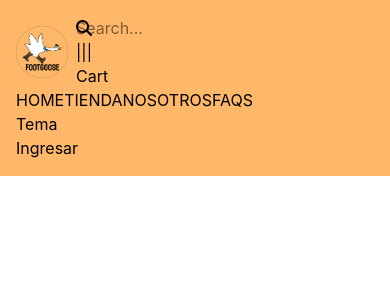
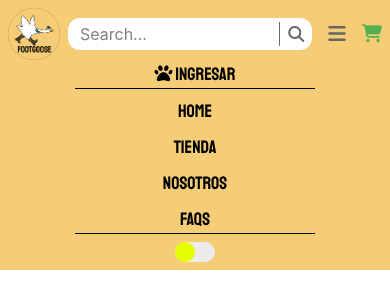
Before and after one commit to Marcos676/e-commerce-petshop, a React (Vite) app in the folder client/: page / in a window 390 px wide. Shown: the top 308 px of the page. Built offline with nearby package versions, Linux system fonts and the light colour scheme.

Commit message:
Implementa el cambio de tema en el componente Header y mejora la navegación móvil

```diff
--- a/client/src/components/Header.tsx
+++ b/client/src/components/Header.tsx
@@ -1,8 +1,37 @@
 import logo from "../assets/logo.png";
+import { useState, useRef, useEffect } from "react";
+import { replaceClass } from "../utils/handleDOM";
 const Header = () => {
+  //const [isMenuOpen, setIsMenuOpen] = useState(false);
+  const [theme, setTheme] = useState("light");
+  const themeRef = useRef<HTMLInputElement>(null);
+  const toggleThemeRef = useRef<HTMLDivElement>(null);
+
+  const handleTheme = () => {
+    if (themeRef.current) {
+      themeRef.current.checked = !themeRef.current.checked;
+      setTheme(themeRef.current.checked ? "dark" : "light");
+    }
+  };
+  useEffect(() => {
+    if (toggleThemeRef.current) {
+      let sunMoon = toggleThemeRef.current.children[0] as HTMLDivElement;
+      if (theme === "dark") {
+        replaceClass(toggleThemeRef.current, "bg-grisClaro", "bg-grisOscuro");
+        replaceClass(toggleThemeRef.current, "justify-start", "justify-end");
+        replaceClass(sunMoon, "bg-amarillo", "bg-blanco");
+      } else {
+        replaceClass(toggleThemeRef.current, "bg-grisOscuro", "bg-grisClaro");
+        ("bg-grisClaro");
+        replaceClass(toggleThemeRef.current, "justify-end", "justify-start");
+        replaceClass(sunMoon, "bg-blanco", "bg-amarillo");
+      }
+    }
+  }, [theme]);
+
   return (
-    <header className="w-full bg-orange-300">
-      <div className="w-full flex flex-wrap flex-col p-4 max-w-3xl mx-auto">
+    <header className="w-full bg-naranjaClaro">
+      <div className="w-full flex flex-wrap flex-col p-2 max-w-3xl mx-auto">
         <div className="w-full flex items-center gap-2">
           <a className="h-13 w-13 flex-none" href="/">
             <img
@@ -12,18 +41,26 @@ const Header = () => {
             />
           </a>
           <div className="grow flex flex-col gap-4">
-            <div className="w-full ">
-              <search className="flex">
-                <input type="text" placeholder="Search..." />
-                <button className="absolute">
+            <div className="w-full flex">
+              <search className="flex grow bg-white rounded-xl">
+                <input
+                  className="px-3 py-1 w-full"
+                  type="text"
+                  placeholder="Search..."
+                />
+                <button className="border-l px-2 my-1 text-grisOscuro">
                   <i className="fa-solid fa-magnifying-glass"></i>
                 </button>
               </search>
-              <nav className="md:hidden"> ||| </nav>
-              <div>Cart</div>
+              <nav className="md:hidden flex-none flex items-center ml-4 text-grisOscuro">
+                <i className="fa-solid fa-bars text-xl"></i>
+              </nav>
+              <div className="flex-none flex items-center ml-4 text-verde">
+                <i className="fa-solid fa-cart-shopping text-lg"></i>
+              </div>
             </div>
-            {/* Navegacion >tablet */}
-            <div className="w-full hidden md:flex">
+            {/* Navegacion > a tablet */}
+            <div className="w-full hidden md:flex ">
               <nav>
                 <ul className="flex">
                   <li>HOME</li>
@@ -38,17 +75,26 @@ const Header = () => {
           </div>
         </div>
         {/* Navegacion desplegable mobile */}
-        <div className="w-full flex flex-col md:hidden">
-          <nav>
-            <ul className="flex">
+        <div className="w-full flex flex-col items-center gap-2 text-lg md:hidden">
+          <div className=" font-staatliches border-b text-center px-20">
+            <i className="fa-solid fa-paw"></i> Ingresar
+          </div>
+          <nav className=" border-b text-center px-22">
+            <ul className="flex flex-col items-center gap-2 font-staatliches">
               <li>HOME</li>
               <li>TIENDA</li>
               <li>NOSOTROS</li>
               <li>FAQS</li>
             </ul>
           </nav>
-          <div>Tema</div>
-          <div>Ingresar</div>
+          <div
+            ref={toggleThemeRef}
+            className="w-10 h-5 flex justify-start items-center bg-grisClaro rounded-full cursor-pointer"
+            onClick={handleTheme}
+          >
+            <div className="w-5 h-5 rounded-full bg-amarillo"></div>
+            <input ref={themeRef} type="checkbox" className="hidden" />
+          </div>
         </div>
       </div>
     </header>
```
